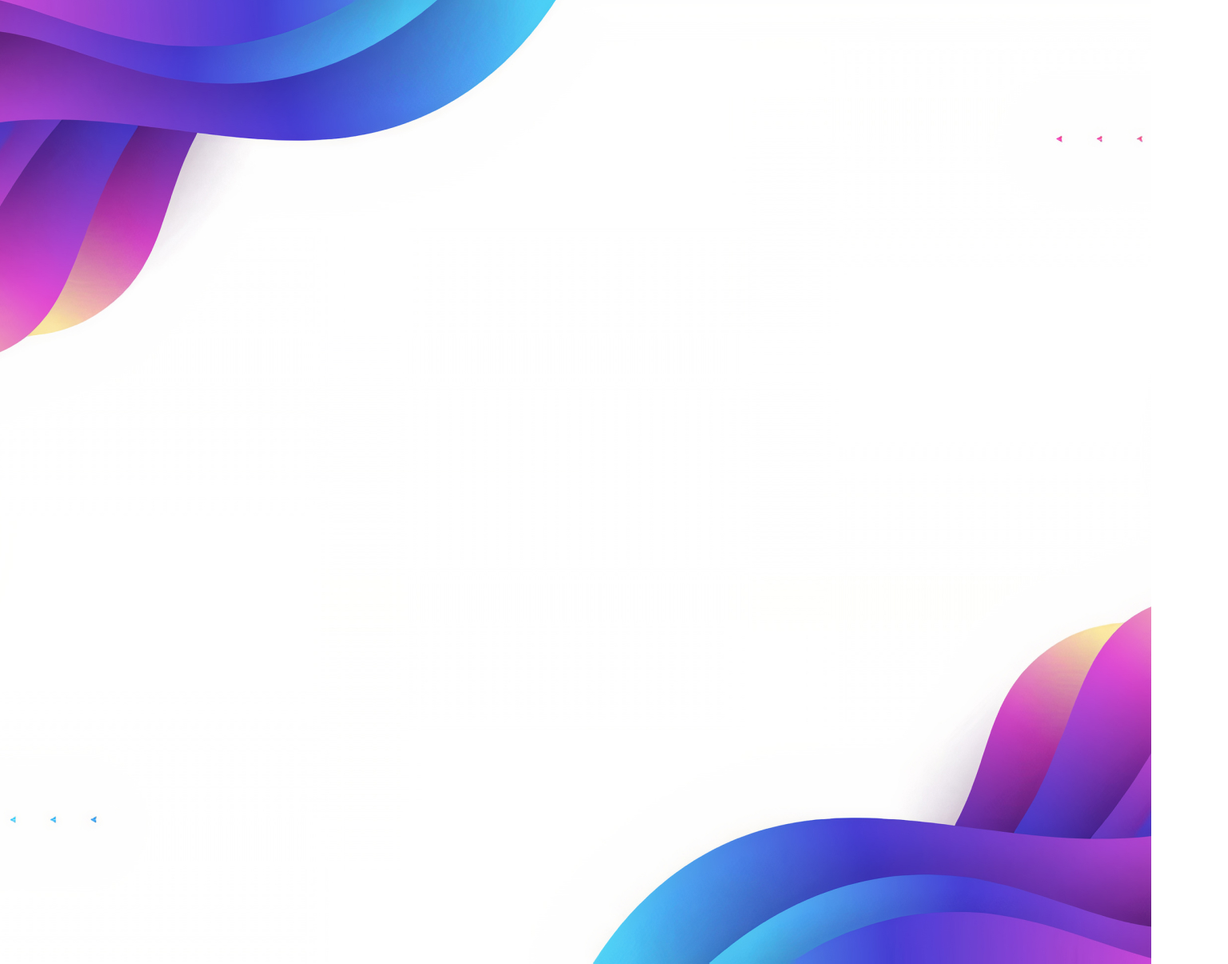
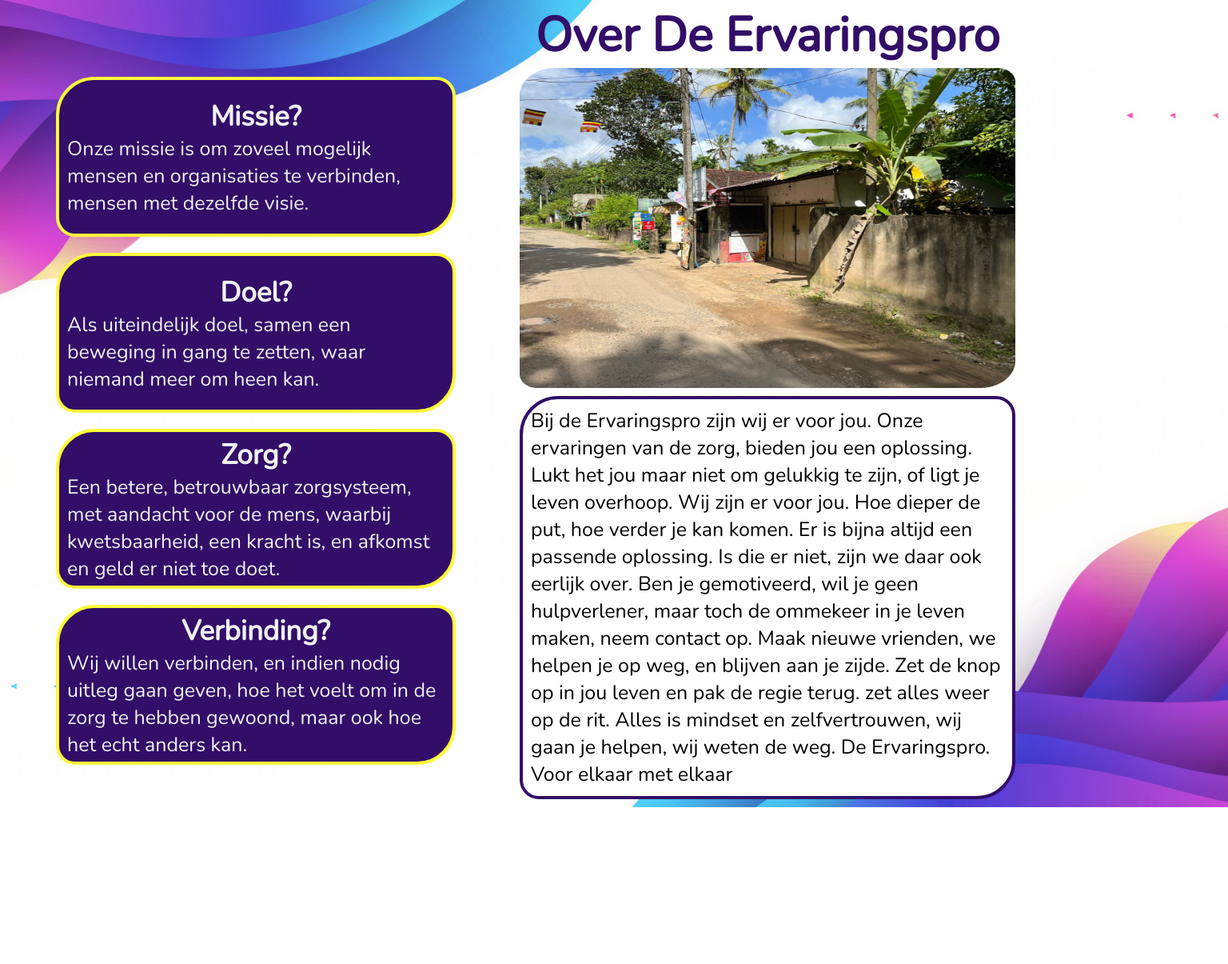
Before and after one commit to darkmaker1/de-ervaringspro.github.io, a plain HTML site: page index.html in a window 1280 px wide. Shown: the part 807-2012 px from the top of the page at 80% size, 1536 px wide, since content can reach past the window. After the commit the page ends 1816 px from the top, so only its background shows below. Drawn offline with nearby package versions, Linux system fonts and the light colour scheme.

Commit message:
page-2 done

```diff
--- a/index.html
+++ b/index.html
@@ -4,7 +4,7 @@
     <meta charset="UTF-8">
     <meta http-equiv="X-UA-Compatible" content="IE=edge">
     <meta name="viewport" content="width=device-width, initial-scale=1.0">
-    <link rel="shortcut icon" type="image/x-icon" href="./img's/logo.png" />
+    <link rel="shortcut icon" type="image/x-icon" href="./imgs/logo.png" />
     <link rel="stylesheet" href="main.css">
     <title>De Ervaringspro</title>
 </head>
@@ -12,7 +12,7 @@
 
 <nav>
         <div class="logo-nav">
-            <img src="./img's/logo.png" alt="logo">
+            <img src="./imgs/logo.png" alt="logo">
             <p id="logo-name">De Ervaringspro</p>
 
     </div>
@@ -27,7 +27,7 @@
 
 
 <div class="landing">
-    <img src="./img's/background-landing.jpg" alt="landing-img">
+    <img src="./imgs/background-landing.jpg" alt="landing-img">
     <div class="title">
         <h2>De Ervaringspro</h2>
         <p>"Hulpverlening gerevolutioneerd"</p>
@@ -36,21 +36,52 @@
 </div>
 
     <div class="page2">
-        <img src="./img's/background-over.jpg" alt="background-img">
-        <div class="title">
-            <h3>Over De Ervaringspro</h3>
-            <p>Bij de Ervaringspro zijn wij er voor jou. Onze ervaringen<br>
-            van de zorg, bieden jou een oplossing. Lukt het jou <br>
-            maar niet om gelukkig te zijn, of ligt je leven overhoop. <br>
-            Wij zijn er voor jou. Hoe dieper de put, hoe verder je <br>
-            kan komen. Er is bijna altijd een passende  oplossing. <br>
-            Is die er niet, zijn we daar ook eerlijk over. Ben je <br>
-            gemotiveerd, wil je geen hulpverlener, maar toch de <br>
-            ommekeer in je leven maken, neem contact op. Maak <br>
-            nieuwe vrienden, we helpen je op weg, en blijven aan je <br>
-            zijde. Zet de knop op in jou leven en pak de regie terug.<br>
-            zet alles weer op de rit. Alles is mindset en <br>
-            zelfvertrouwen, wij gaan je helpen, wij weten de weg. <br>
+        <img class="background-img" src="./imgs/background-over.jpg" alt="background-img">
+    <div class="about-boxes">
+            <div class="about-box">
+                <h3>Missie?</h3>
+                <p> Onze missie is om zoveel
+                    mogelijk mensen en organisaties te verbinden,
+                    mensen met dezelfde visie. </p>
+            </div>
+
+            <div class="about-box">
+                <h3>Doel?</h3>
+                <p> Als uiteindelijk doel,
+                    samen een beweging in gang te zetten,
+                    waar niemand meer om heen kan.  </p>
+            </div>
+
+            <div class="about-box">
+                <h3>Zorg?</h3>
+                <p> Een betere, betrouwbaar zorgsysteem, met aandacht voor de mens,
+                    waarbij kwetsbaarheid, een kracht is,
+                    en afkomst en geld er niet toe doet. </p>
+            </div>
+
+            <div class="about-box">
+                <h3>Verbinding?</h3>
+                <p> Wij willen verbinden, en indien nodig uitleg gaan geven,
+                    hoe het voelt om in de zorg te hebben gewoond,
+                    maar ook hoe het echt anders kan. </p>
+            </div>
+
+     </div>
+        <div class="title-img">
+            <h2>Over De Ervaringspro</h2>
+            <img src="./imgs/about-photo.jpg" alt="about">
+            <p>Bij de Ervaringspro zijn wij er voor jou. Onze ervaringen
+            van de zorg, bieden jou een oplossing. Lukt het jou
+            maar niet om gelukkig te zijn, of ligt je leven overhoop.
+            Wij zijn er voor jou. Hoe dieper de put, hoe verder je
+            kan komen. Er is bijna altijd een passende  oplossing.
+            Is die er niet, zijn we daar ook eerlijk over. Ben je
+            gemotiveerd, wil je geen hulpverlener, maar toch de
+            ommekeer in je leven maken, neem contact op. Maak
+            nieuwe vrienden, we helpen je op weg, en blijven aan je
+            zijde. Zet de knop op in jou leven en pak de regie terug.
+            zet alles weer op de rit. Alles is mindset en
+            zelfvertrouwen, wij gaan je helpen, wij weten de weg.
             De Ervaringspro. Voor elkaar met elkaar</p>
 
 
--- a/main.scss
+++ b/main.scss
@@ -40,6 +40,9 @@ nav{
 h2{
     font-size: $h2-pc;
 }
+h3{
+    font-size: $h3-pc;
+}
 p{
     font-size: 2.5rem;
 }
@@ -80,17 +83,21 @@ p{
     .landing{
         height: 100vh;
         position: relative;
+        overflow: hidden;
         img{
             height: 100%;
-            width: 120%;
-            position: fixed;
+            width: 100%;
+            position: absolute;
             z-index: -1;
-            object-fit: fit;
-        }
+            top: 85px;
+            // -o-object-fit: cover;
+            //    object-fit: cover;
+        };
+
         .title{
             padding: 2.5rem;
             position: relative;
-            top: 25%;
+            top: 20%;
             left: 10%;
             border: 6px solid $purple;
             color: $purple;
@@ -101,17 +108,56 @@ p{
 }
 
 .page2 {
-    height: 100vh;
+    // height: 100vh;
     position: relative;
-    img{
+    display: flex;
+    .background-img{
+
         height: 100%;
         width: 120%;
-        position: fixed;
+        position: absolute;
         z-index: -1;
-        object-fit: fit;
+        // -o-object-fit: cover;
+        //    object-fit: cover;
+    };
+    h2 {
+        color: $purple;
+        }
+    .about-boxes{
+        flex: 1;
+        @include flexCenter(column);
+        gap: 2rem;
+        padding-left: 5%;
+        margin-top: 5rem;
+        padding: 1rem;
+    .about-box{
+        width: 50rem;
+        height: 20rem;
+        background-color: $purple;
+        border: 4px solid $yellow;
+        border-radius: 48px 24px;
+        padding: 1rem;
+        @include flexCenter(column);
+        h3{
+            text-align: center;
+        }
+    }
+    }
+    .title-img{
+        flex: 1;
+        padding: 1rem;
+        @include flexCenter(column);
+        img{
+            height: 40rem;
+            margin-bottom: 1rem;
+            width: 100%
+        }
+        p{
+            background-color: white;
+            border-radius: 48px 24px;
+            padding: 1rem;
+            color: #000;
+            border: 4px solid $purple;
+        }
+    }
 }
-}
-
-h3 {
-color: $purple;
-}
```
Also changed, not shown: imgs/about-photo.jpg (renamed from img's/about-photo.jpg), imgs/background-jongeren.jpg (renamed from img's/background-jongeren.jpg), imgs/background-landing.jpg (renamed from img's/background-landing.jpg), imgs/background-locatie.jpg (renamed from img's/background-locatie.jpg), imgs/background-over.jpg (renamed from img's/background-over.jpg), imgs/background-partners.jpg (renamed from img's/background-partners.jpg), imgs/foto-huis.jpg (renamed from img's/foto-huis.jpg), imgs/jongeren_website 1.jpg (renamed from img's/jongeren_website 1.jpg), imgs/logo.png (renamed from img's/logo.png), main.css, variables.css, 2 other files.
